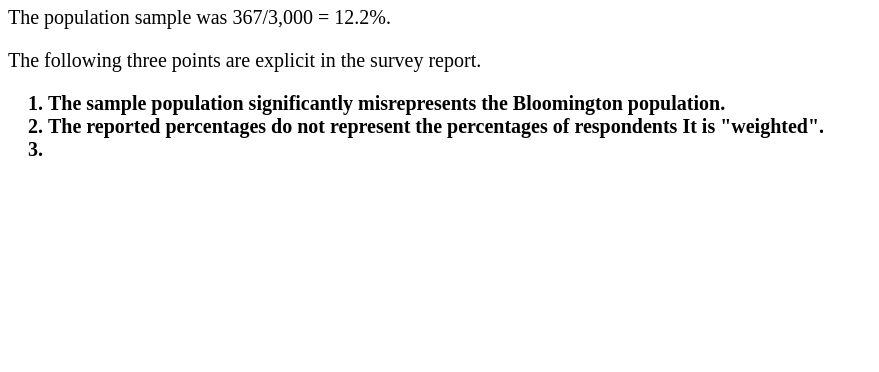
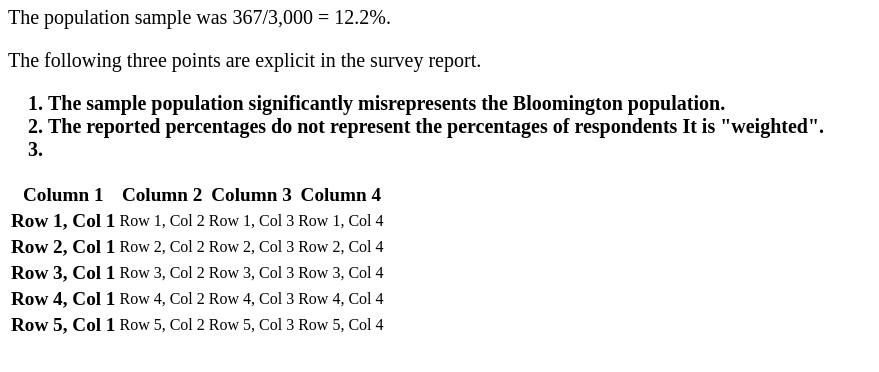
Before and after one commit to chuck-livingston/survey, a plain HTML site: page index.html in a window 1280 px wide. Shown: the part 76-448 px from the top of the page, without its empty margins (0-879 px from the left). Drawn offline with Linux system fonts and the light colour scheme.

Commit message:
Update index.html

```diff
--- a/index.html
+++ b/index.html
@@ -12,5 +12,47 @@
    <li>   The reported percentages do  not represent the  percentages of respondents  It is "weighted". </li>
    <li>      </li>
 </ol>
+<table>
+  <thead>
+    <tr>
+      <th style="font-size: 1.2em; font-weight: bold;">Column 1</th>
+      <th style="font-size: 1.2em; font-weight: bold;">Column 2</th>
+      <th style="font-size: 1.2em; font-weight: bold;">Column 3</th>
+      <th style="font-size: 1.2em; font-weight: bold;">Column 4</th>
+    </tr>
+  </thead>
+  <tbody>
+    <tr>
+      <td style="font-size: 1.2em; font-weight: bold;">Row 1, Col 1</td>
+      <td>Row 1, Col 2</td>
+      <td>Row 1, Col 3</td>
+      <td>Row 1, Col 4</td>
+    </tr>
+    <tr>
+      <td style="font-size: 1.2em; font-weight: bold;">Row 2, Col 1</td>
+      <td>Row 2, Col 2</td>
+      <td>Row 2, Col 3</td>
+      <td>Row 2, Col 4</td>
+    </tr>
+    <tr>
+      <td style="font-size: 1.2em; font-weight: bold;">Row 3, Col 1</td>
+      <td>Row 3, Col 2</td>
+      <td>Row 3, Col 3</td>
+      <td>Row 3, Col 4</td>
+    </tr>
+    <tr>
+      <td style="font-size: 1.2em; font-weight: bold;">Row 4, Col 1</td>
+      <td>Row 4, Col 2</td>
+      <td>Row 4, Col 3</td>
+      <td>Row 4, Col 4</td>
+    </tr>
+    <tr>
+      <td style="font-size: 1.2em; font-weight: bold;">Row 5, Col 1</td>
+      <td>Row 5, Col 2</td>
+      <td>Row 5, Col 3</td>
+      <td>Row 5, Col 4</td>
+    </tr>
+  </tbody>
+</table>
 
 </html>
```
